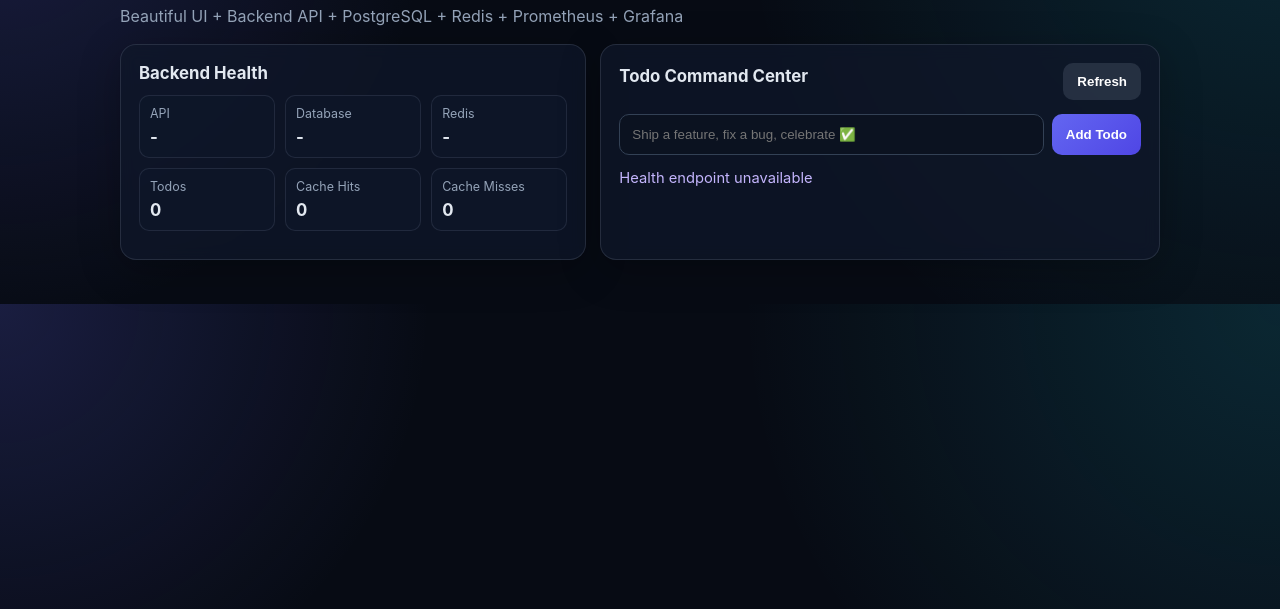
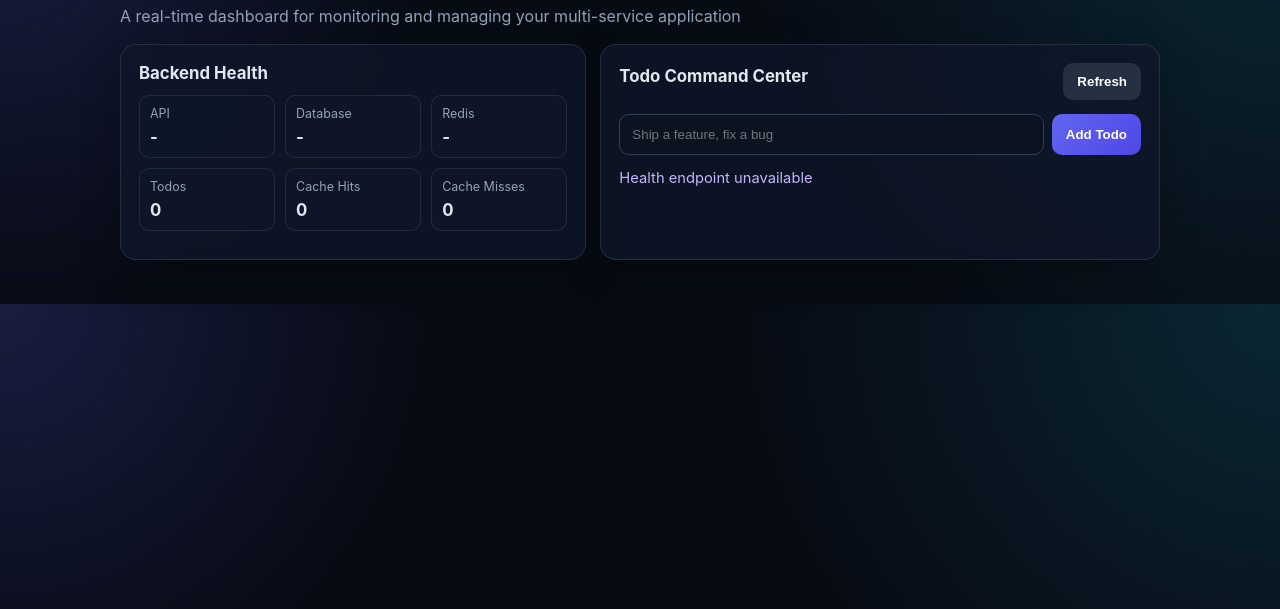
Before and after one commit to AnujBehra/Multiservice-docker-Platform, a plain HTML site: page web/index.html in a window 1280 px wide. Shown: the part 109-718 px from the top of the page. Drawn offline with Linux system fonts and the light colour scheme; no server answers.

Commit message:
Update index.html

```diff
--- a/web/index.html
+++ b/web/index.html
@@ -13,7 +13,7 @@
           <p class="eyebrow">Dockerized Multi-Service Platform</p>
           <h1>OpsBoard</h1>
           <p class="subtitle">
-            Beautiful UI + Backend API + PostgreSQL + Redis + Prometheus + Grafana
+            A real-time dashboard for monitoring and managing your multi-service application
           </p>
         </div>
         <div class="quick-links">
@@ -61,7 +61,7 @@
             <button id="refresh-btn" class="ghost-btn">Refresh</button>
           </div>
           <form id="todo-form" class="todo-form">
-            <input id="todo-input" type="text" placeholder="Ship a feature, fix a bug, celebrate ✅" required />
+            <input id="todo-input" type="text" placeholder="Ship a feature, fix a bug" required />
             <button type="submit">Add Todo</button>
           </form>
           <div id="status" class="status"></div>
```
